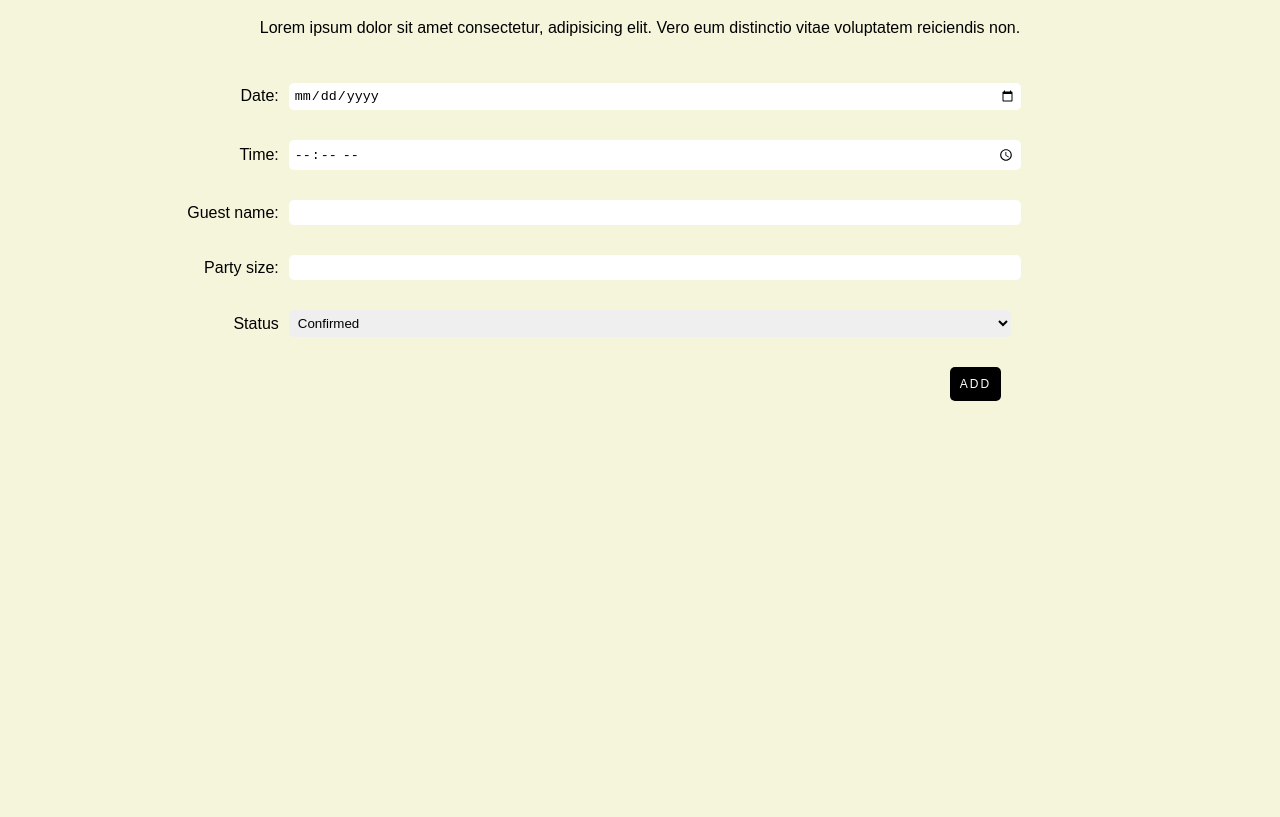
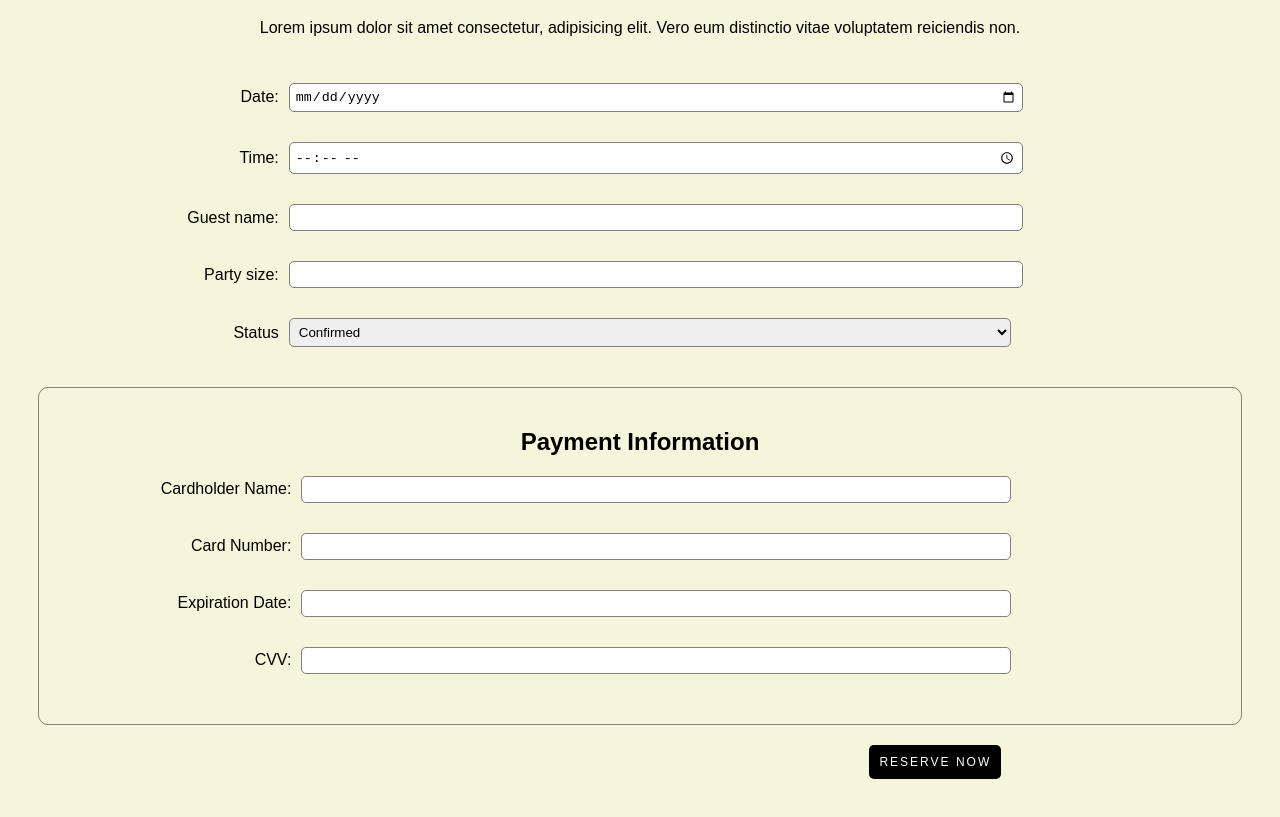
Before and after one commit to SmithJ1993/Restaurant-ch73, a plain HTML site: page togo.html in a window 1280 px wide. Shown: the part 149-966 px from the top of the page. Before the commit the page ends 800 px from the top, so only its background shows below. Drawn offline with Linux system fonts and the light colour scheme.

Commit message:
Assignment 3: Advanced Form Customization

```diff
--- a/mystyle.css
+++ b/mystyle.css
@@ -87,13 +87,23 @@ label{
 input,select{
     width: 60%;
     border-radius: 5px;
-    border: none;
+    border: 1px solid gray;
     padding: 5px;
 }
 .input-button{
     display: flex;
     justify-content: flex-end;
     margin-right: 20%;
+    margin-top: 20px;
+}
+.payment-section{
+    margin-top: 40px;
+    padding: 20px;
+    border: 1px solid gray;
+    border-radius: 10px;
+}
+.payment-section h2{
+    text-align: center;
 }
 .btn{
 background-color: black;
@@ -105,3 +115,7 @@ font-size: 12px;
 letter-spacing: 2px;
 border-radius: 5px;
 }
+.btn:hover{
+    background-color: #444;
+    cursor: pointer;
+}
--- a/togo.html
+++ b/togo.html
@@ -50,8 +50,32 @@
                 </select>
             </div>
 
+            <div class="payment-section">
+
+                <h2>Payment Information</h2>
+
+                <div class="input-group">
+                    <label>Cardholder Name:</label>
+                    <input type="text">
+                </div>
+
+                <div class="input-group">
+                    <label>Card Number:</label>
+                    <input type="text">
+                </div>
+
+                <div class="input-group">
+                    <label>Expiration Date:</label>
+                    <input type="text">
+                </div>
+
+                 <div class="input-group">
+                    <label>CVV:</label>
+                    <input type="text">
+                </div>
+            </div>
             <div class="input-button">
-                <button class="btn">Add</button>
+                <button type="submit" class="btn">Reserve Now</button>
             </div>
         </form>
     </main>
```
